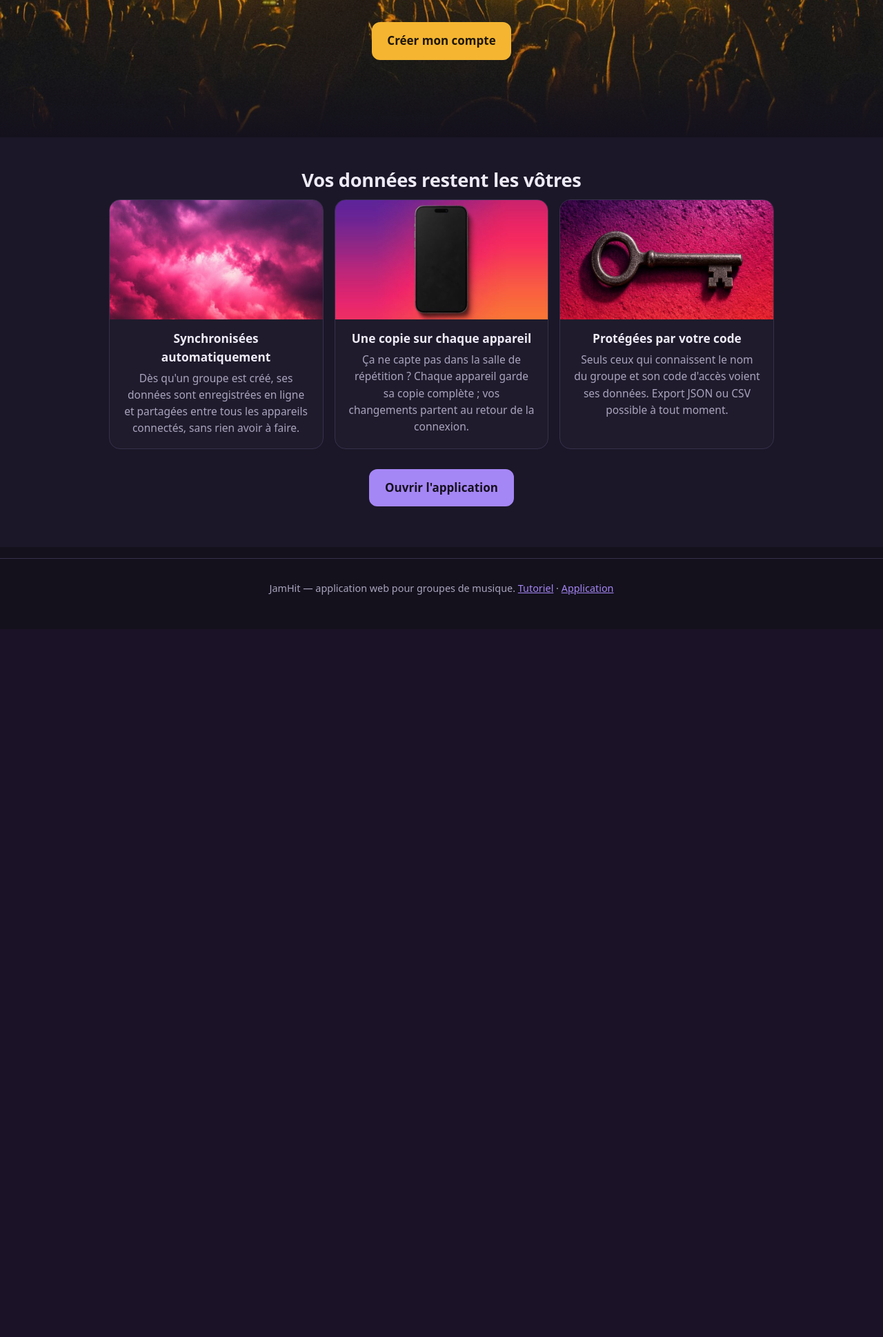
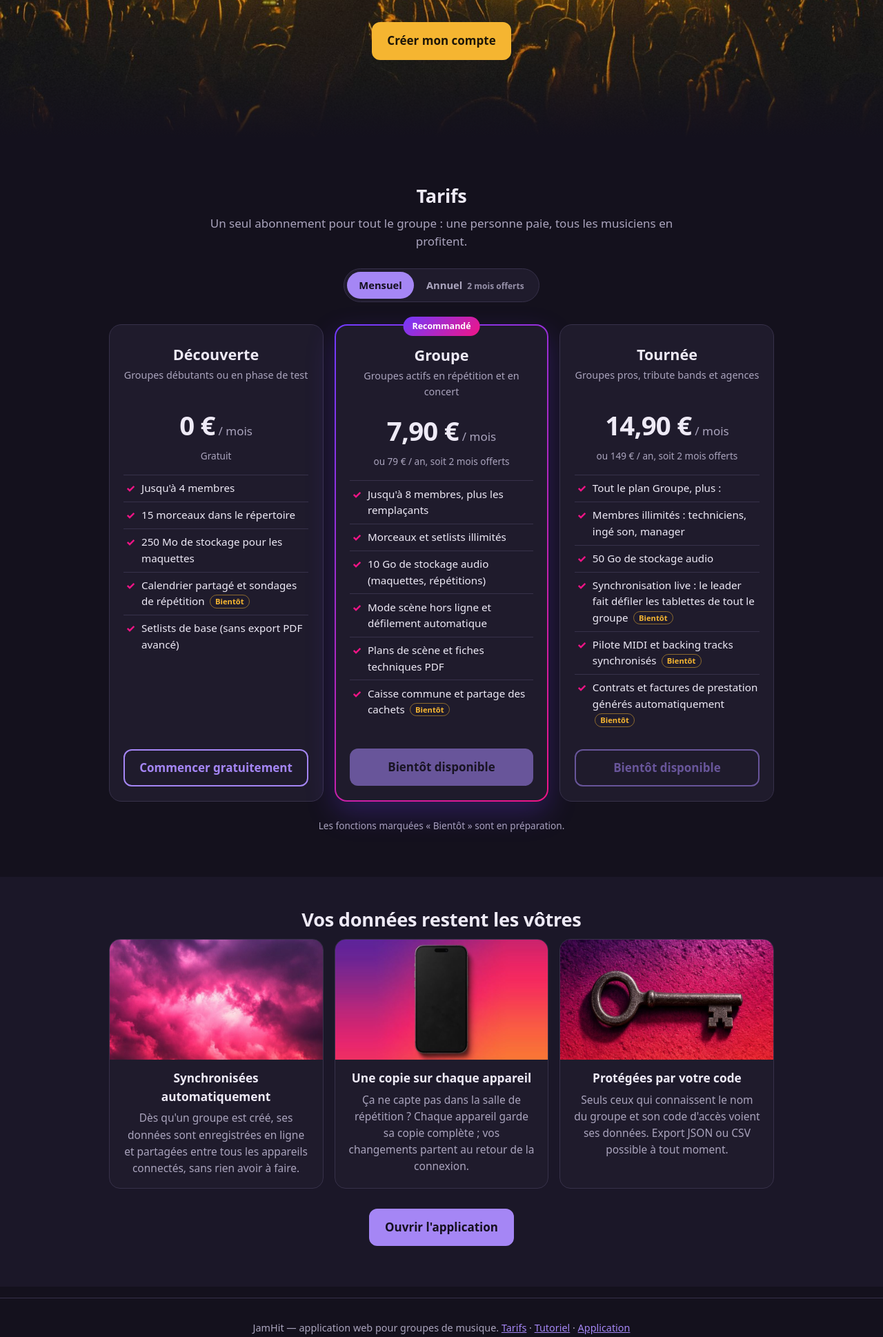
Before and after one commit to oberhatevel/DreamOnWork, a PHP site: page / in a window 1280 px wide. Shown: the part 1771-3709 px from the top of the page at 69% size. Before the commit the page ends 2633 px from the top, so only its background shows below. Run offline with PHP 8.4, Linux system fonts and the light colour scheme.

Commit message:
Présentation : section Tarifs (Découverte, Groupe, Tournée) avant le dernier bloc
Un abonnement par groupe, bascule mensuel / annuel, plan Groupe mis en
avant. Les fonctions pas encore disponibles dans l'application sont
marquées « Bientôt » et les plans payants « Bientôt disponible » tant
qu'il n'y a pas de paiement en ligne.

Co-Authored-By: Claude Opus 5.5 <noreply@anthropic.com>
Claude-Session: https://claude.ai/code/session_01RiYdCYRYeb1TfsXTxRy4Ss

```diff
--- a/index.html
+++ b/index.html
@@ -65,6 +65,64 @@
     </div>
   </section>
 
+  <section id="tarifs" class="pricing">
+    <div class="wrap">
+      <h2>Tarifs</h2>
+      <p class="lead">Un seul abonnement pour tout le groupe : une personne paie, tous les musiciens en profitent.</p>
+      <div class="billing" role="group" aria-label="Période de facturation">
+        <button type="button" class="on" data-bill="m">Mensuel</button><button type="button" data-bill="y">Annuel <small>2 mois offerts</small></button>
+      </div>
+      <div class="plans">
+        <article class="plan">
+          <h3>Découverte</h3>
+          <p class="plan-for">Groupes débutants ou en phase de test</p>
+          <p class="price"><b>0 €</b><span>/ mois</span></p>
+          <p class="price-alt">Gratuit</p>
+          <ul>
+            <li>Jusqu'à 4 membres</li>
+            <li>15 morceaux dans le répertoire</li>
+            <li>250 Mo de stockage pour les maquettes</li>
+            <li>Calendrier partagé et sondages de répétition <span class="soon">Bientôt</span></li>
+            <li>Setlists de base (sans export PDF avancé)</li>
+          </ul>
+          <a class="btn" href="app/#/create">Commencer gratuitement</a>
+        </article>
+        <article class="plan plan-best">
+          <span class="plan-tag">Recommandé</span>
+          <h3>Groupe</h3>
+          <p class="plan-for">Groupes actifs en répétition et en concert</p>
+          <p class="price"><b data-m="7,90 €" data-y="79 €">7,90 €</b><span data-m="/ mois" data-y="/ an">/ mois</span></p>
+          <p class="price-alt" data-m="ou 79 € / an, soit 2 mois offerts" data-y="soit 6,58 € / mois">ou 79 € / an, soit 2 mois offerts</p>
+          <ul>
+            <li>Jusqu'à 8 membres, plus les remplaçants</li>
+            <li>Morceaux et setlists illimités</li>
+            <li>10 Go de stockage audio (maquettes, répétitions)</li>
+            <li>Mode scène hors ligne et défilement automatique</li>
+            <li>Plans de scène et fiches techniques PDF</li>
+            <li>Caisse commune et partage des cachets <span class="soon">Bientôt</span></li>
+          </ul>
+          <span class="btn primary disabled" aria-disabled="true">Bientôt disponible</span>
+        </article>
+        <article class="plan">
+          <h3>Tournée</h3>
+          <p class="plan-for">Groupes pros, tribute bands et agences</p>
+          <p class="price"><b data-m="14,90 €" data-y="149 €">14,90 €</b><span data-m="/ mois" data-y="/ an">/ mois</span></p>
+          <p class="price-alt" data-m="ou 149 € / an, soit 2 mois offerts" data-y="soit 12,42 € / mois">ou 149 € / an, soit 2 mois offerts</p>
+          <ul>
+            <li>Tout le plan Groupe, plus :</li>
+            <li>Membres illimités : techniciens, ingé son, manager</li>
+            <li>50 Go de stockage audio</li>
+            <li>Synchronisation live : le leader fait défiler les tablettes de tout le groupe <span class="soon">Bientôt</span></li>
+            <li>Pilote MIDI et backing tracks synchronisés <span class="soon">Bientôt</span></li>
+            <li>Contrats et factures de prestation générés automatiquement <span class="soon">Bientôt</span></li>
+          </ul>
+          <span class="btn disabled" aria-disabled="true">Bientôt disponible</span>
+        </article>
+      </div>
+      <p class="pricing-note">Les fonctions marquées « Bientôt » sont en préparation.</p>
+    </div>
+  </section>
+
   <section class="band">
     <div class="wrap">
       <h2>Vos données restent les vôtres</h2>
@@ -78,12 +136,22 @@
   </section>
 </main>
 
-<footer><div class="wrap">JamHit — application web pour groupes de musique. <a href="tutoriel.html">Tutoriel</a> · <a href="app/">Application</a></div></footer>
+<footer><div class="wrap">JamHit — application web pour groupes de musique. <a href="#tarifs">Tarifs</a> · <a href="tutoriel.html">Tutoriel</a> · <a href="app/">Application</a></div></footer>
 <script>
 // L'application a déménagé dans app/ : on retire l'ancien mode hors ligne qui couvrait tout le site.
 if ('serviceWorker' in navigator) navigator.serviceWorker.getRegistrations().then(function (rs) {
   rs.forEach(function (r) { if (new URL(r.scope).pathname === new URL('./', location.href).pathname) r.unregister(); });
 }).catch(function () {});
 </script>
+<script>
+// Tarifs : bascule mensuel / annuel
+document.querySelectorAll('[data-bill]').forEach(function (b) {
+  b.addEventListener('click', function () {
+    var y = b.dataset.bill === 'y';
+    document.querySelectorAll('[data-bill]').forEach(function (x) { x.classList.toggle('on', x === b); });
+    document.querySelectorAll('.pricing [data-m]').forEach(function (e) { e.textContent = y ? e.dataset.y : e.dataset.m; });
+  });
+});
+</script>
 </body>
 </html>
--- a/site/site.css
+++ b/site/site.css
@@ -113,3 +113,28 @@ section.steps-bg > .wrap > p.lead { color: #f1ece0; }
 /* Appels à l'action sous les rubriques */
 .section-cta { margin: 2rem 0 0; }
 .steps-bg .section-cta .btn.primary { background: #f5b531; border-color: #f5b531; color: #1d1608; }
+
+/* ---- Tarifs ---- */
+.pricing { padding-block: 4rem; }
+.billing { display: inline-flex; border: 1px solid var(--line); border-radius: 99px; padding: 4px; margin: 0 auto 2rem; background: var(--card); }
+.billing button { font: inherit; font-weight: 700; font-size: .92rem; color: var(--muted); background: none; border: 0; border-radius: 99px; padding: .5rem 1.1rem; cursor: pointer; }
+.billing button.on { background: var(--accent); color: var(--on-accent); }
+.billing small { font-weight: 600; font-size: .75rem; opacity: .85; margin-left: .2rem; }
+.plans { display: grid; grid-template-columns: repeat(3, 1fr); gap: 1rem; align-items: stretch; }
+.plan { position: relative; display: flex; flex-direction: column; background: var(--card); border: 1px solid var(--line); border-radius: 18px; padding: 1.6rem 1.3rem 1.3rem; }
+.plan-best { border: 2px solid transparent; background: linear-gradient(var(--card), var(--card)) padding-box, linear-gradient(135deg, #713BFF, #F01486) border-box; box-shadow: 0 16px 40px rgba(113, 59, 255, .25); }
+.plan-tag { position: absolute; top: -.8rem; left: 50%; transform: translateX(-50%); background: linear-gradient(135deg, #713BFF, #F01486); color: #fff; font-size: .78rem; font-weight: 800; padding: .25rem .8rem; border-radius: 99px; white-space: nowrap; }
+.plan h3 { font-size: 1.35rem; margin: 0 0 .2rem; }
+.plan-for { color: var(--muted); font-size: .9rem; margin: 0 0 1rem; min-height: 2.6em; }
+.price { margin: 0; }
+.price b { font-size: 2.4rem; letter-spacing: -.02em; }
+.price span { color: var(--muted); margin-left: .3rem; }
+.price-alt { color: var(--muted); font-size: .85rem; margin: .2rem 0 1.1rem; min-height: 1.3em; }
+.plan ul { list-style: none; padding: 0; margin: 0 0 1.4rem; text-align: left; flex: 1; }
+.plan li { position: relative; padding: .45rem 0 .45rem 1.6rem; border-top: 1px solid var(--line); font-size: .95rem; }
+.plan li::before { content: '✓'; position: absolute; left: .2rem; color: #F01486; font-weight: 800; }
+.soon { display: inline-block; font-size: .7rem; font-weight: 700; color: #f5b531; border: 1px solid rgba(245, 181, 49, .5); border-radius: 99px; padding: 0 .45rem; margin-left: .2rem; vertical-align: 1px; white-space: nowrap; }
+.plan .btn { align-self: stretch; text-align: center; }
+.btn.disabled { opacity: .55; cursor: default; pointer-events: none; }
+.pricing-note { color: var(--muted); font-size: .85rem; margin: 1.5rem 0 0; }
+@media (max-width: 800px) { .plans { grid-template-columns: 1fr; gap: 1.6rem; } .plan-for { min-height: 0; } }
```
